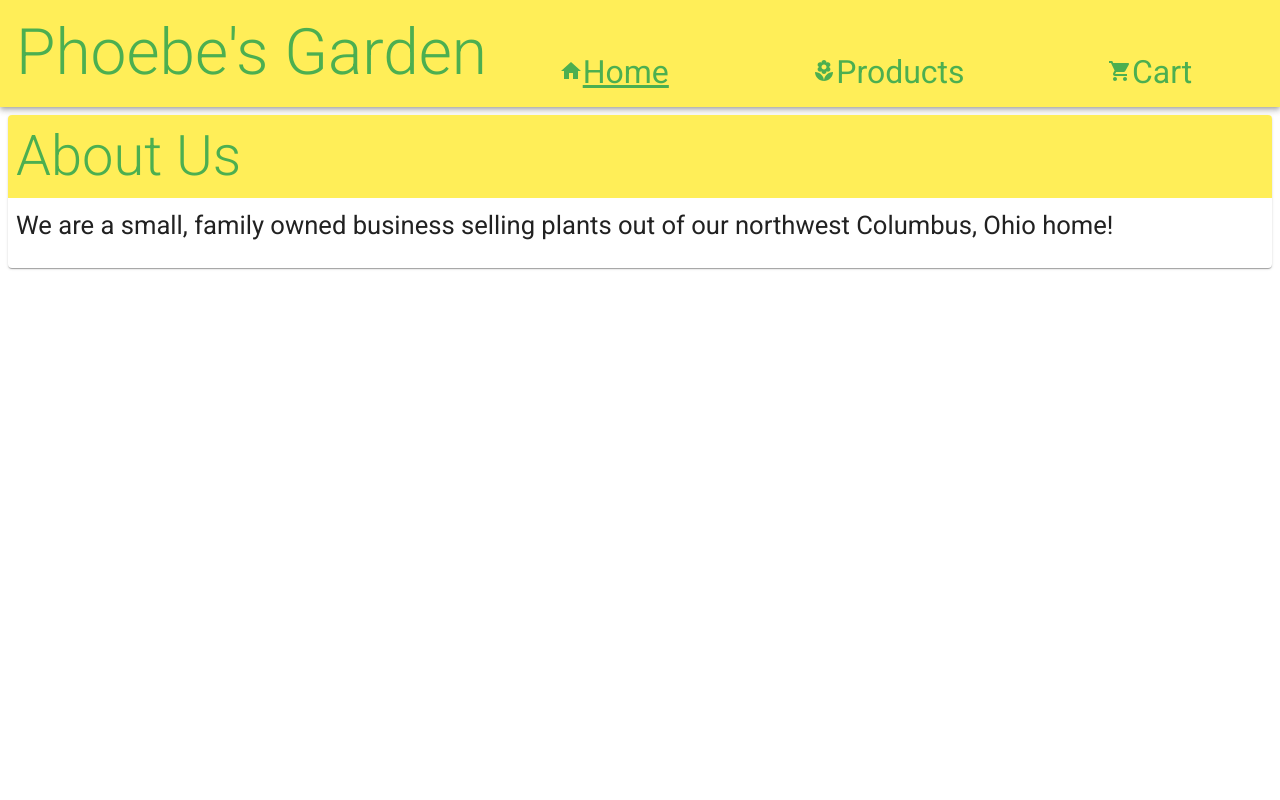
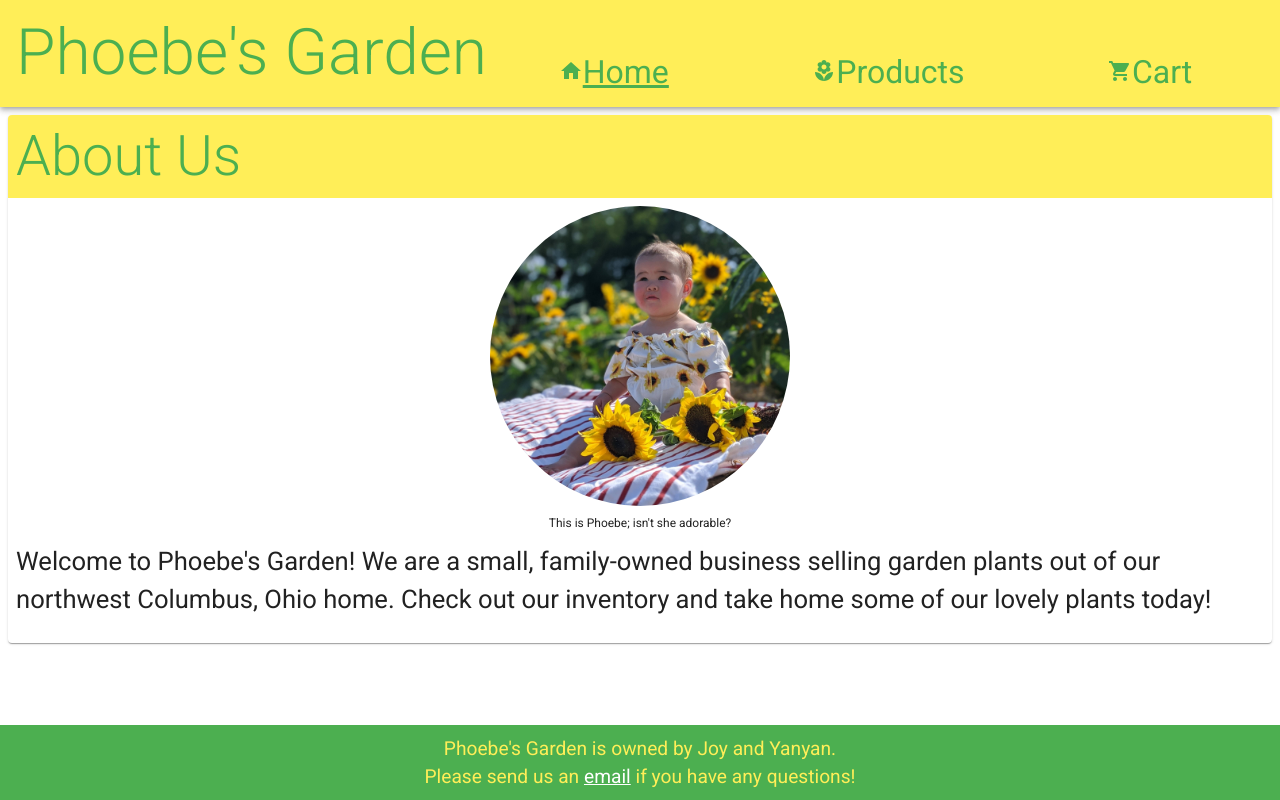
Before and after one commit to theMostCuriousHomunculus/phoebes-garden-frontend, a React (Create React App) app: page / in a window 1280 px wide. Built offline with nearby package versions, Linux system fonts and the light colour scheme; no server answers.

Commit message:
some minor improvements; adding footer and a photo to the home page

```diff
--- a/src/App.jsx
+++ b/src/App.jsx
@@ -5,6 +5,7 @@ import { makeStyles } from '@material-ui/core/styles';
 import { useDispatch } from 'react-redux';
 
 import * as actions from './redux/actions';
+import Footer from './components/miscellaneous/Footer';
 import LoadingSpinner from './components/miscellaneous/LoadingSpinner';
 import Navigation from './components/Main Navigation/Navigation';
 import { AuthenticationContext } from './contexts/authentication-context';
@@ -19,6 +20,7 @@ const ViewProduct = React.lazy(() => import('./pages/ViewProduct'));
 
 const useStyles = makeStyles({
   main: {
+    paddingBottom: 75,
     margin: '8 auto 0 auto'
   }
 });
@@ -99,7 +101,7 @@ function App() {
             </Switch>
           </React.Suspense>
         </main>
-        {/*<Footer />*/}
+        <Footer />
       </BrowserRouter>
     </AuthenticationContext.Provider>
   );
--- a/src/components/Cart Page/CheckoutForm.jsx
+++ b/src/components/Cart Page/CheckoutForm.jsx
@@ -139,6 +139,7 @@ const CheckoutForm = () => {
             inputRef={firstNameInput}
             label="First Name"
             name="first_name"
+            required={true}
             type="text"
             variant="outlined"
           />
@@ -150,6 +151,7 @@ const CheckoutForm = () => {
             inputRef={lastNameInput}
             label="Last Name"
             name="last_name"
+            required={true}
             type="text"
             variant="outlined"
           />
@@ -269,7 +271,7 @@ const CheckoutForm = () => {
       </div>
       <MUIButton
         color="secondary"
-        disabled={processing || disabled || succeeded}
+        disabled={processing || disabled || succeeded || cart.length === 0}
         style={{ float: 'right', marginTop: 8 }}
         type="submit"
         variant="contained"
--- /dev/null
+++ b/src/components/miscellaneous/Footer.jsx
@@ -0,0 +1,38 @@
+import React from 'react';
+import MUITypography from '@material-ui/core/Typography';
+import { makeStyles } from '@material-ui/core/styles'
+
+import theme from '../../theme';
+
+const useStyles = makeStyles({
+  footer: {
+    alignItems: 'center',
+    background: theme.palette.secondary.main,
+    bottom: 0,
+    color: theme.palette.primary.main,
+    display: 'flex',
+    flexDirection: 'column',
+    height: 75,
+    justifyContent: 'center',
+    position: 'absolute',
+    width: '100%',
+    zIndex: -1,
+    '& a': {
+      color: '#ffffff'
+    }
+  }
+})
+
+const Footer = () => {
+
+    const classes = useStyles();
+
+    return (
+      <footer className={classes.footer}>
+        <MUITypography variant="body2">Phoebe's Garden is owned by Joy and Yanyan.</MUITypography>
+        <MUITypography variant="body2">Please send us an <a href="mailto:joyr0528@gmail.com">email</a> if you have any questions!</MUITypography>
+      </footer>
+    );
+}
+
+export default Footer;
--- a/src/pages/Cart.jsx
+++ b/src/pages/Cart.jsx
@@ -9,8 +9,9 @@ import MUITableFooter from '@material-ui/core/TableFooter';
 import MUITableHead from '@material-ui/core/TableHead';
 import MUITableRow from '@material-ui/core/TableRow';
 import MUITypography from '@material-ui/core/Typography';
+import { Link } from 'react-router-dom';
+import { makeStyles } from '@material-ui/core/styles';
 import { useSelector } from 'react-redux';
-import { makeStyles } from '@material-ui/core/styles';
 
 import CartTableRow from '../components/Cart Page/CartTableRow';
 import CheckoutForm from '../components/Cart Page/CheckoutForm';
@@ -89,14 +90,27 @@ function Cart () {
                   </MUITableRow>
                 </MUITableHead>
                 <MUITableBody className={classes.tableBody}>
-                  {cart.map(function (product) {
+                  {cart.length > 0 ?
+                    cart.map(function (product) {
                       return (
                         <CartTableRow
                           key={product.productId}
                           productId={product.productId}
                         />
                       );
-                  })}
+                    }) :
+                    <MUITableRow>
+                      <MUITableCell>
+                        <MUITypography variant="body1">
+                          No items in your cart yet; check out our <Link style={{ color: 'blue' }} to='/products'>inventory</Link>!
+                        </MUITypography>
+                      </MUITableCell>
+                      <MUITableCell></MUITableCell>
+                      <MUITableCell></MUITableCell>
+                      <MUITableCell></MUITableCell>
+                      <MUITableCell></MUITableCell>
+                    </MUITableRow>
+                  }
                 </MUITableBody>
                 <MUITableFooter>
                   <MUITableRow>
--- a/src/pages/Home.jsx
+++ b/src/pages/Home.jsx
@@ -1,4 +1,5 @@
 import React from 'react';
+import MUIAvatar from '@material-ui/core/Avatar';
 import MUICard from '@material-ui/core/Card';
 import MUICardContent from '@material-ui/core/CardContent';
 import MUICardHeader from '@material-ui/core/CardHeader';
@@ -12,7 +13,12 @@ function Home () {
         title={<MUITypography color="secondary" variant="h2">About Us</MUITypography>}
       />
       <MUICardContent>
-        <MUITypography variant="body1">We are a small, family owned business selling plants out of our northwest Columbus, Ohio home!</MUITypography>
+        <div style={{ alignItems: 'center', display: 'flex', flexDirection: 'column' }}>
+          <MUIAvatar alt="Phoebe" src="phoebe-sunflower.jpg" style={{ height: 300, width: 300 }} />
+          <MUITypography style={{ margin: 8 }} variant="caption">This is Phoebe; isn't she adorable?</MUITypography>
+        </div>
+
+        <MUITypography variant="body1">Welcome to Phoebe's Garden!  We are a small, family-owned business selling garden plants out of our northwest Columbus, Ohio home.  Check out our inventory and take home some of our lovely plants today!</MUITypography>
       </MUICardContent>
     </MUICard>
   );
--- a/src/pages/Products.jsx
+++ b/src/pages/Products.jsx
@@ -96,7 +96,12 @@ function Products () {
                   <MUICard>
                     <MUICardHeader
                       title={<MUITypography color="secondary" variant="h2">{product.name}</MUITypography>}
-                      subheader={<MUITypography variant="subtitle1">${product.price}</MUITypography>}
+                      subheader={
+                        <div style={{ display: 'flex', justifyContent: 'space-between' }}>
+                          <MUITypography variant="subtitle1">${product.price}</MUITypography>
+                          <MUITypography variant="subtitle1">{product.quantity} in stock</MUITypography>
+                        </div>
+                      }
                     />
                     <MUICardMedia
                       className={classes.cardMedia}
@@ -126,10 +131,14 @@ function Products () {
                         </React.Fragment> :
                         <MUIButton
                           color="secondary"
+                          disabled={product.quantity === 0}
                           onClick={addToCart.bind(this, product._id)}
                           variant="contained"
                         >
-                          Add to Cart
+                          {product.quantity === 0 ?
+                            'Out of Stock :-(' :
+                            'Add to Cart'
+                          }
                         </MUIButton>
                       }
                     </MUICardActions>
```
Also changed, not shown: public/phoebe-sunflower.jpg (added). Lines whose indentation alone changed are shown as unchanged.
